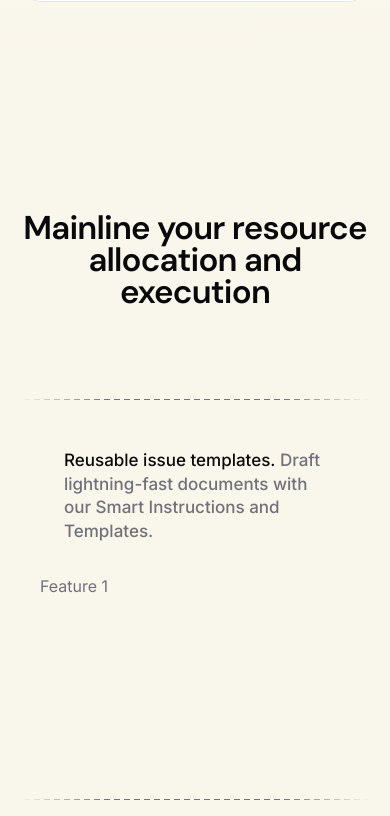
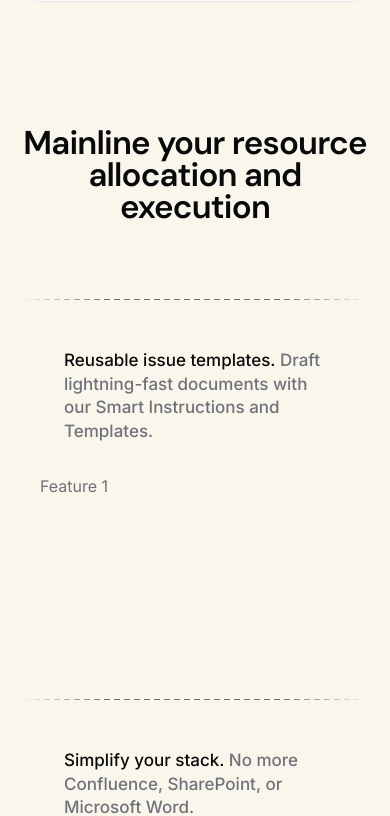
Before and after one commit to Mkn0021/100daychallange, a Next.js app: page /day-04 in a window 390 px wide. Shown: the part 3136-3952 px from the top of the page. Built offline with nearby package versions, Linux system fonts and the light colour scheme.

Commit message:
feat(ui): adjust spacing in BentoGrid and ReviewSection for improved layout consistency

```diff
--- a/components/day-04/bento-grid.tsx
+++ b/components/day-04/bento-grid.tsx
@@ -53,12 +53,12 @@ const bentoCards = [
 ];
 
 export const BentoGrid = () => (
-    <div className="bg-secondary/80 w-full py-40">
+    <div className="bg-secondary/80 w-full py-12.5">
         <Section>
-            <SectionTitle className="mx-auto max-w-4xl text-center">
+            <SectionTitle className="mx-auto max-w-4xl py-6.25 text-center">
                 Mainline your resource <br className="hidden lg:block" /> allocation and execution
             </SectionTitle>
-            <div className="relative mt-22.5 grid lg:grid-cols-6">
+            <div className="relative my-12.5 grid lg:grid-cols-6">
                 {bentoCards.map((card) => (
                     <BentoCard key={card.id} className={card.className}>
                         {card.borders.map((border, borderIndex) => (
--- a/components/day-04/review-section.tsx
+++ b/components/day-04/review-section.tsx
@@ -73,8 +73,8 @@ const items = [
 
 export const ReviewSection = () => {
     return (
-        <Section className="relative mt-22.5 pb-17.5">
-            <SectionHeader className="items-start">
+        <Section className="relative py-12.5 overflow-hidden">
+            <SectionHeader className="items-start py-6.25 gap-5">
                 <SectionTitle variant="secondary">Trusted by product builders</SectionTitle>
                 <SectionSubTitle variant="secondary">
                     Mainline is built on the habits that make the best product teams successful:
@@ -85,7 +85,7 @@ export const ReviewSection = () => {
                 </Button>
             </SectionHeader>
 
-            <div className="relative mt-8 -mr-[max(3rem,calc((100vw-80rem)/2+3rem))] md:mt-12 lg:mt-20">
+            <div className="mt-6.25 relative -mr-[max(3rem,calc((100vw-80rem)/2+3rem))] py-6.25">
                 <Carousel
                     opts={{
                         align: "start",
@@ -127,9 +127,9 @@ export const ReviewSection = () => {
                             </CarouselItem>
                         ))}
                     </CarouselContent>
-                    <div className="mt-8 flex gap-3">
-                        <CarouselPrevious className="bg-muted hover:bg-muted/80 [&>svg]:text-muted-foreground static size-14.5 translate-x-0 translate-y-0 transition-colors [&>svg]:size-6 lg:[&>svg]:size-8!" />
-                        <CarouselNext className="bg-muted hover:bg-muted/80 [&>svg]:text-muted-foreground static size-14.5 translate-x-0 translate-y-0 transition-colors [&>svg]:size-6 lg:[&>svg]:size-8!" />
+                    <div className="flex gap-4 mt-6.25">
+                        <CarouselPrevious className="bg-muted hover:bg-muted/80 [&>svg]:text-muted-foreground static size-14.5 translate-x-0 translate-y-0 transition-colors [&>svg]:size-8!" />
+                        <CarouselNext className="bg-muted hover:bg-muted/80 [&>svg]:text-muted-foreground static size-14.5 translate-x-0 translate-y-0 transition-colors [&>svg]:size-8!" />
                     </div>
                 </Carousel>
             </div>
```
